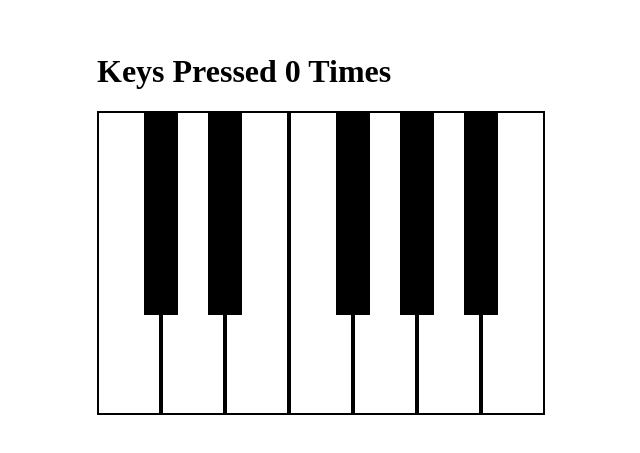
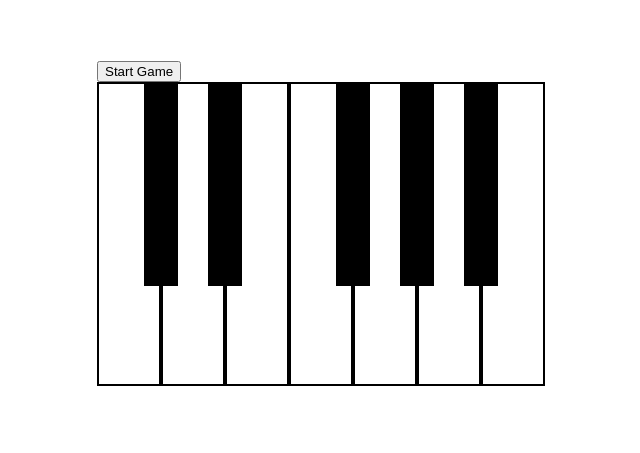
Before and after one commit to ByteSizedIT/week6Suraj, a React (Vite) app: page / in a window 1280 px wide. Shown: the part 177-630 px from the top of the page, without its empty margins (319-959 px from the left). Built offline with nearby package versions, Linux system fonts and the light colour scheme.

Commit message:
Add start and stop button

```diff
--- a/src/App.jsx
+++ b/src/App.jsx
@@ -3,11 +3,21 @@ import Piano from "./components/Piano.jsx"
 import { useState } from "react"
 
 function App() {
+  const [gameStarted, setGameStarted] = useState(false)
   const [score, setScore] = useState(0)
+
+  function toggleGame() {
+    setGameStarted((prevState) => !prevState)
+    setScore(0)
+  }
 
   return (
     <div>
-      <h1>Keys Pressed {score} Times</h1>
+      {gameStarted && <h1>Keys Pressed {score} Times</h1>}
+
+      <button onClick={toggleGame}>
+        {gameStarted ? "Stop" : "Start"} Game
+      </button>
       <Piano setScore={setScore} />
     </div>
   )
```
